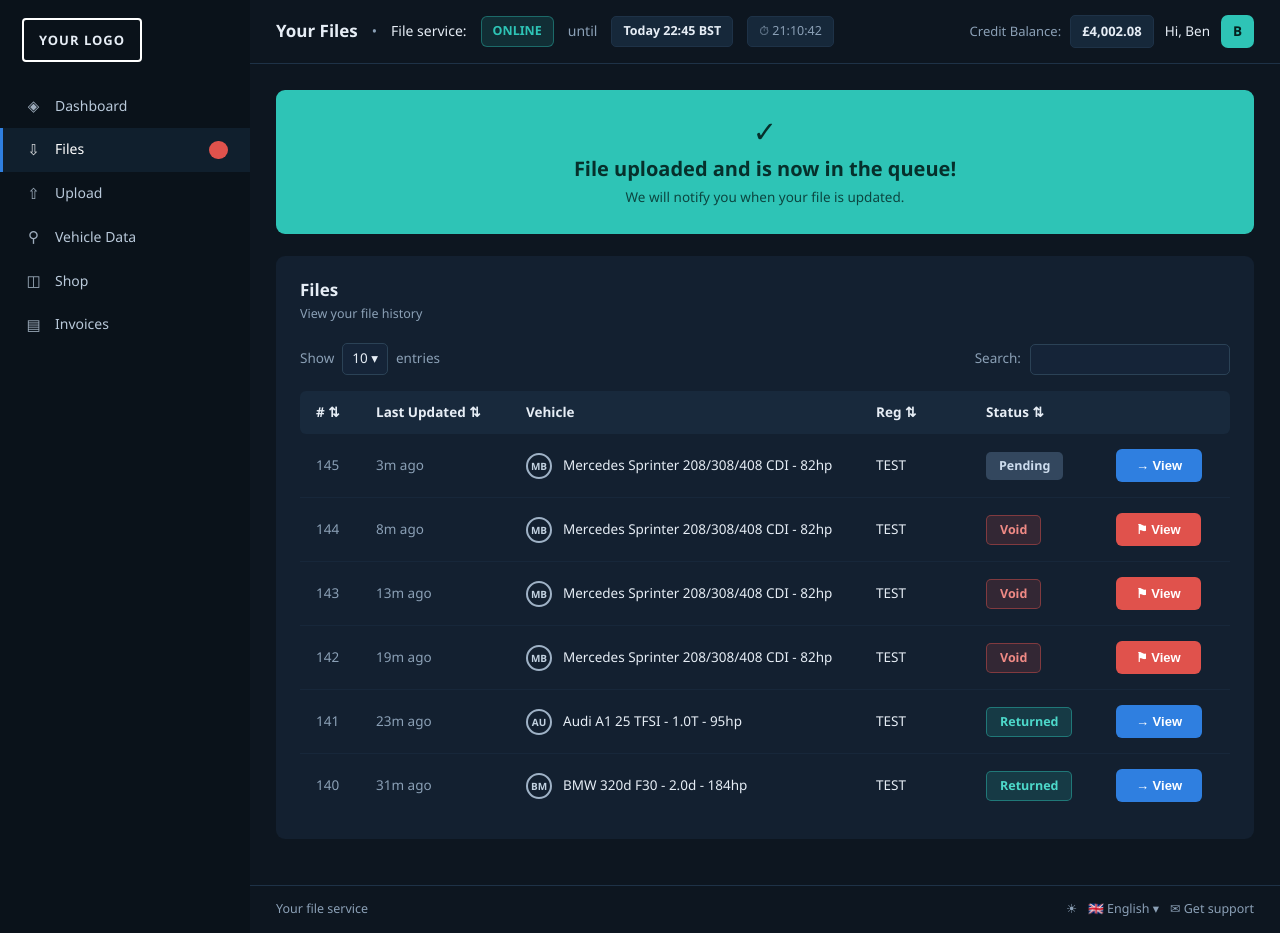
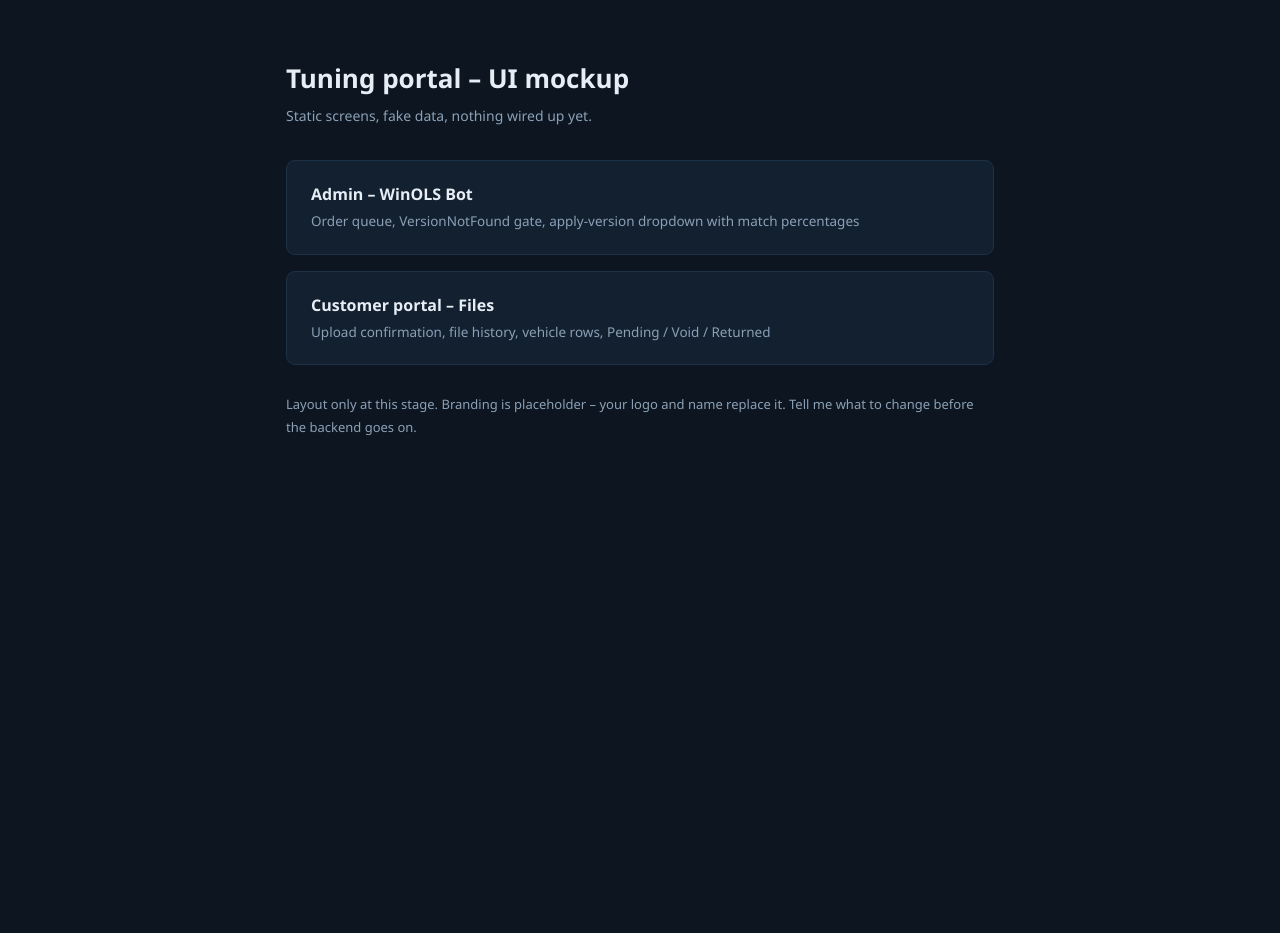
Before and after one commit to anirudhatalmale6-alt/tuning-portal-mockup, a plain HTML site: page public/index.html in a window 1280 px wide. After the commit the page ends 800 px from the top, so only its background shows below. Drawn offline with Linux system fonts and the light colour scheme.

Commit message:
Add index

```diff
--- a/public/index.html
+++ b/public/index.html
@@ -2,117 +2,41 @@
 <html lang="en">
 <head>
 <meta charset="utf-8">
-<title>Your Files</title>
+<title>Tuning Portal - UI mockup</title>
 <link rel="stylesheet" href="css/app.css">
+<style>
+body{display:block}
+.wrap{max-width:760px;margin:0 auto;padding:60px 26px}
+h1{font-size:26px;margin-bottom:8px}
+.sub{color:var(--txt-dim);margin-bottom:34px}
+.lk{display:block;background:var(--card);border-radius:9px;padding:22px 24px;
+  margin-bottom:16px;text-decoration:none;color:var(--txt);
+  border:1px solid var(--line)}
+.lk:hover{background:var(--card-2)}
+.lk b{font-size:16px;display:block;margin-bottom:5px}
+.lk span{color:var(--txt-dim);font-size:13.5px}
+.note{color:var(--txt-dim);font-size:13px;margin-top:28px;line-height:1.7}
+</style>
 </head>
 <body>
+<div class="wrap">
+  <h1>Tuning portal &ndash; UI mockup</h1>
+  <div class="sub">Static screens, fake data, nothing wired up yet.</div>
 
-<nav class="side">
-  <div class="logo-box">YOUR LOGO</div>
-  <a href="#"><span class="ico">&#9672;</span> Dashboard</a>
-  <a href="#" class="on"><span class="ico">&#8681;</span> Files <span class="badge">&nbsp;</span></a>
-  <a href="#"><span class="ico">&#8679;</span> Upload</a>
-  <a href="#"><span class="ico">&#9906;</span> Vehicle Data</a>
-  <a href="#"><span class="ico">&#9707;</span> Shop</a>
-  <a href="#"><span class="ico">&#9636;</span> Invoices</a>
-</nav>
+  <a class="lk" href="admin-bot.html">
+    <b>Admin &ndash; WinOLS Bot</b>
+    <span>Order queue, VersionNotFound gate, apply-version dropdown with match percentages</span>
+  </a>
 
-<div class="main">
-  <div class="top">
-    <h1>Your Files</h1>
-    <span class="dot">&bull;</span>
-    <span>File service:</span>
-    <span class="pill ok" style="padding:5px 11px">ONLINE</span>
-    <span style="color:var(--txt-dim)">until</span>
-    <span class="chip"><b>Today 22:45 BST</b></span>
-    <span class="chip">&#9201; 21:10:42</span>
-    <div class="who">
-      <div class="credit">
-        <span style="color:var(--txt-dim)">Credit Balance:</span>
-        <span class="amt">&pound;4,002.08</span>
-      </div>
-      Hi, Ben <div class="av">B</div>
-    </div>
-  </div>
+  <a class="lk" href="portal-files.html">
+    <b>Customer portal &ndash; Files</b>
+    <span>Upload confirmation, file history, vehicle rows, Pending / Void / Returned</span>
+  </a>
 
-  <div class="body">
-    <div class="banner">
-      <div class="tick">&#10003;</div>
-      <h2>File uploaded and is now in the queue!</h2>
-      <p>We will notify you when your file is updated.</p>
-    </div>
-
-    <div class="card">
-      <div class="card-h">
-        <div>
-          <div class="t">Files</div>
-          <div class="s">View your file history</div>
-        </div>
-      </div>
-
-      <div class="tablebar">
-        Show <span class="sel">10 &#9662;</span> entries
-        <span class="srch">Search: <input type="text"></span>
-      </div>
-
-      <table>
-        <thead>
-          <tr>
-            <th style="width:60px"># &#8645;</th>
-            <th style="width:150px">Last Updated &#8645;</th>
-            <th>Vehicle</th>
-            <th style="width:110px">Reg &#8645;</th>
-            <th style="width:130px">Status &#8645;</th>
-            <th style="width:130px"></th>
-          </tr>
-        </thead>
-        <tbody>
-          <tr>
-            <td class="ago">145</td><td class="ago">3m ago</td>
-            <td><div class="veh"><span class="mk">MB</span> Mercedes Sprinter 208/308/408 CDI - 82hp</div></td>
-            <td>TEST</td><td><span class="st pend">Pending</span></td>
-            <td><button class="viewbtn">&#8594; View</button></td>
-          </tr>
-          <tr>
-            <td class="ago">144</td><td class="ago">8m ago</td>
-            <td><div class="veh"><span class="mk">MB</span> Mercedes Sprinter 208/308/408 CDI - 82hp</div></td>
-            <td>TEST</td><td><span class="st void">Void</span></td>
-            <td><button class="viewbtn alert">&#9873; View</button></td>
-          </tr>
-          <tr>
-            <td class="ago">143</td><td class="ago">13m ago</td>
-            <td><div class="veh"><span class="mk">MB</span> Mercedes Sprinter 208/308/408 CDI - 82hp</div></td>
-            <td>TEST</td><td><span class="st void">Void</span></td>
-            <td><button class="viewbtn alert">&#9873; View</button></td>
-          </tr>
-          <tr>
-            <td class="ago">142</td><td class="ago">19m ago</td>
-            <td><div class="veh"><span class="mk">MB</span> Mercedes Sprinter 208/308/408 CDI - 82hp</div></td>
-            <td>TEST</td><td><span class="st void">Void</span></td>
-            <td><button class="viewbtn alert">&#9873; View</button></td>
-          </tr>
-          <tr>
-            <td class="ago">141</td><td class="ago">23m ago</td>
-            <td><div class="veh"><span class="mk">AU</span> Audi A1 25 TFSI - 1.0T - 95hp</div></td>
-            <td>TEST</td><td><span class="st ret">Returned</span></td>
-            <td><button class="viewbtn">&#8594; View</button></td>
-          </tr>
-          <tr>
-            <td class="ago">140</td><td class="ago">31m ago</td>
-            <td><div class="veh"><span class="mk">BM</span> BMW 320d F30 - 2.0d - 184hp</div></td>
-            <td>TEST</td><td><span class="st ret">Returned</span></td>
-            <td><button class="viewbtn">&#8594; View</button></td>
-          </tr>
-        </tbody>
-      </table>
-    </div>
-  </div>
-
-  <div class="foot">
-    <span>Your file service</span>
-    <div class="r"><span>&#9728;</span><span>&#127468;&#127463; English &#9662;</span><span>&#9993; Get support</span></div>
+  <div class="note">
+    Layout only at this stage. Branding is placeholder &ndash; your logo and name
+    replace it. Tell me what to change before the backend goes on.
   </div>
 </div>
-
 </body>
 </html>
```
